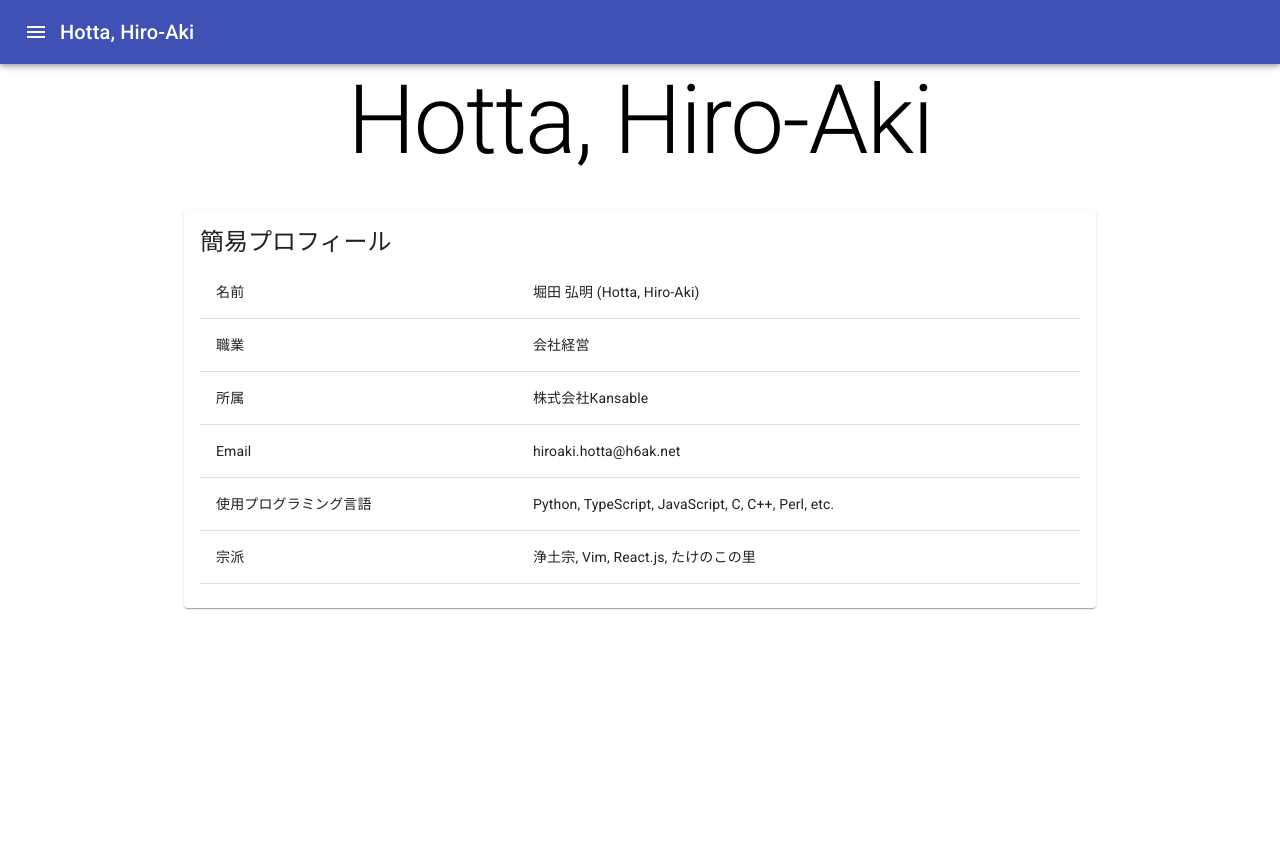
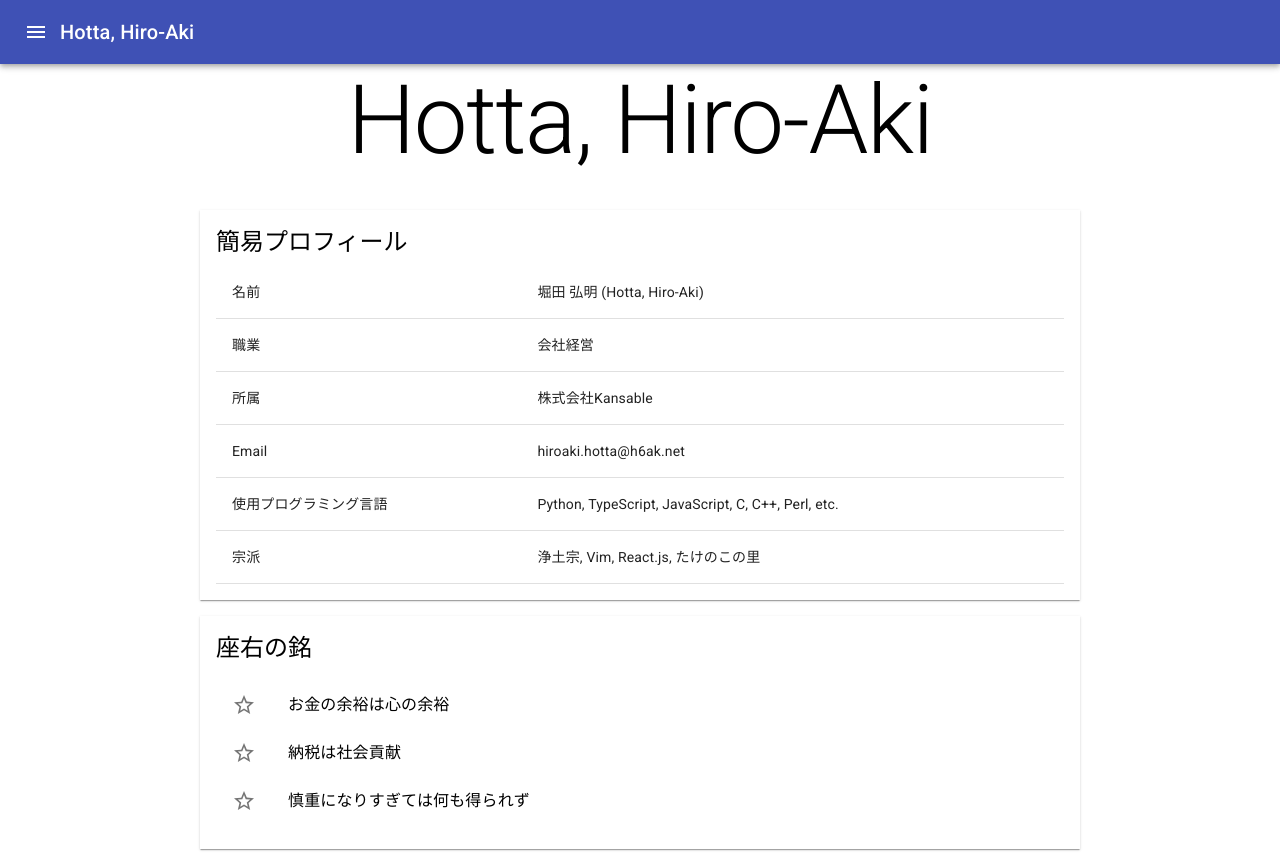
Before and after one commit to h6ak/github.io, a React (Create React App) app: page / in a window 1280 px wide. Before the commit the page ends 800 px from the top, so only its background shows below. Built offline with nearby package versions, Linux system fonts and the light colour scheme.

Commit message:
座右の銘を追加

```diff
--- a/src/Home.tsx
+++ b/src/Home.tsx
@@ -1,10 +1,9 @@
 import React from 'react';
 import Container from '@material-ui/core/Container';
 import Typography from '@material-ui/core/Typography';
-import Card from '@material-ui/core/Card';
-import CardContent from '@material-ui/core/CardContent';
+import Box from '@material-ui/core/Box';
 import Profile from './Profile';
-
+import Motto from './Motto';
 
 const Home: React.FunctionComponent = () => {
   return (
@@ -12,14 +11,18 @@ const Home: React.FunctionComponent = () => {
       <Typography variant='h1' align='center' gutterBottom>
         Hotta, Hiro-Aki
       </Typography>
-      <Card>
-        <CardContent>
-          <Typography variant='h5' component='h3' gutterBottom>
-            簡易プロフィール
-          </Typography>
-          <Profile />
-        </CardContent>
-      </Card>
+      <Box boxShadow={1} m={2} p={2}>
+        <Typography variant='h5' component='h3' gutterBottom>
+          簡易プロフィール
+        </Typography>
+        <Profile />
+      </Box>
+      <Box boxShadow={1} m={2} p={2}>
+        <Typography variant='h5' component='h3' gutterBottom>
+          座右の銘
+        </Typography>
+        <Motto />
+      </Box>
     </Container>
   );
 };
--- /dev/null
+++ b/src/Motto.tsx
@@ -0,0 +1,33 @@
+import React from 'react';
+import List from '@material-ui/core/List';
+import ListItem from '@material-ui/core/ListItem';
+import ListItemIcon from '@material-ui/core/ListItemIcon';
+import ListItemText from '@material-ui/core/ListItemText';
+import StarBorderIcon from '@material-ui/icons/StarBorder';
+
+const Motto: React.FunctionComponent = () => {
+  return (
+    <List>
+      <ListItem>
+        <ListItemIcon>
+          <StarBorderIcon />
+        </ListItemIcon>
+        <ListItemText>お金の余裕は心の余裕</ListItemText>
+      </ListItem>
+      <ListItem>
+        <ListItemIcon>
+          <StarBorderIcon />
+        </ListItemIcon>
+        <ListItemText>納税は社会貢献</ListItemText>
+      </ListItem>
+      <ListItem>
+        <ListItemIcon>
+          <StarBorderIcon />
+        </ListItemIcon>
+        <ListItemText>慎重になりすぎては何も得られず</ListItemText>
+      </ListItem>
+    </List>
+  );
+};
+
+export default Motto;
```
